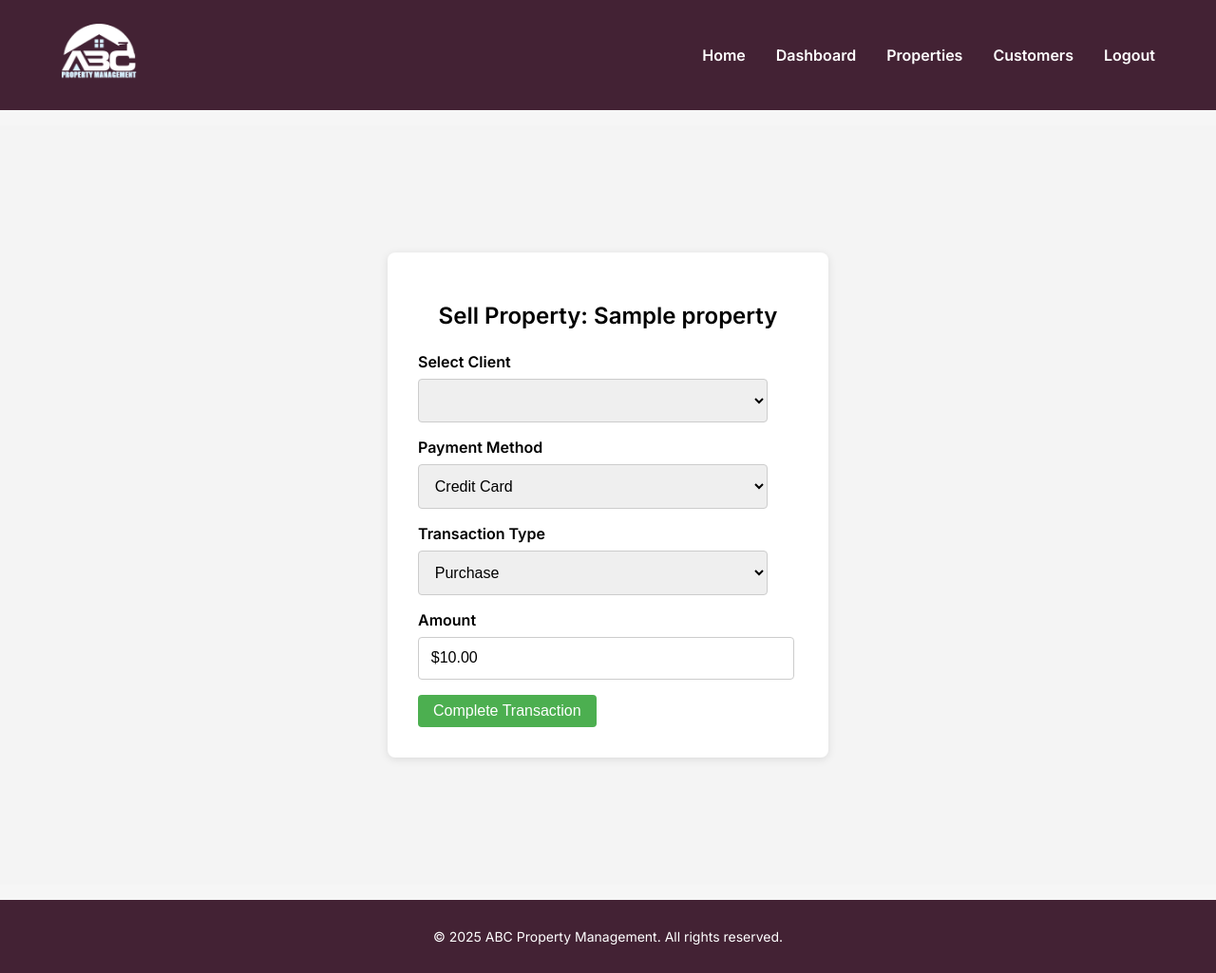
After one commit to emanuellycarvalho/poperty-management, a PHP site: page /admin/sell_property.php?property_id=1 in a window 1280 px wide. The commit adds this page. Shown: the whole page at 95% size. Run offline with PHP 8.4, Linux system fonts and the light colour scheme; the visitor is signed in with stand-in values (Sample User, id 1); tables that the repository leaves empty hold one stand-in row (values such as "Sample post"); lists and menus that the app fills with data are empty.

Commit message:
sell property

```diff
--- /dev/null
+++ b/admin/sell_property.php
@@ -0,0 +1,56 @@
+<?php
+include('./templates/header.php');
+require_once('../functions/fetches.php');
+
+$property_id = $_GET['property_id'];
+$property = fetch_property($property_id);
+$clients = fetch_clients();
+
+$is_admin = $_SESSION['user_role'] == 'admin';
+
+?>
+<div class="form-section">
+    <div class="form-container">
+        <h2>Sell Property: <?php echo $property['title']; ?></h2>
+        <form method="POST" action="./functions/sell_property.php">
+            <input type="hidden" name="property_id" value="<?php echo $property_id; ?>">
+            <div class="input-group">
+                <label for="client_id">Select Client</label>
+                <select name="client_id" id="client_id" required>
+                    <?php foreach ($clients as $client): ?>
+                        <option value="<?php echo $client['id']; ?>"><?php echo $client['first_name'] . ' ' . $client['last_name']; ?></option>
+                    <?php endforeach; ?>
+                </select>
+            </div>
+
+            <div class="input-group">
+                <label for="payment_method">Payment Method</label>
+                <select name="payment_method" id="payment_method" required>
+                    <option value="Credit Card">Credit Card</option>
+                    <option value="Bank Transfer">Bank Transfer</option>
+                    <option value="PayPal">PayPal</option>
+                </select>
+            </div>
+
+            <div class="input-group">
+                <label for="transaction_type">Transaction Type</label>
+                <select name="transaction_type" id="transaction_type" required>
+                    <option value="Purchase">Purchase</option>
+                    <option value="Rent">Rent</option>
+                </select>
+            </div>
+
+            <div class="input-group">
+                <label for="amount">Amount</label>
+                <input type="text" id="amount" name="amount" value="$<?php echo number_format($property['price'], 2); ?>"
+                    <?php echo $is_admin ? '' : 'disabled'; ?>
+                    <?php echo $is_admin ? '' : 'readonly'; ?>
+                >
+            </div>
+
+            <button type="submit" class="btn-success">Complete Transaction</button>
+        </form>
+    </div>
+</div>
+
+<?php include('./templates/footer.php'); ?>
--- a/admin/style.css
+++ b/admin/style.css
@@ -221,6 +221,22 @@ table tr:hover {
     background: var(--accent-color);
 }
 
+.btn-sell {
+    display: inline-block;
+    padding: 0.5rem 1rem;
+    background: var(--accent-color);
+    color: white;
+    border-radius: 0.25rem;
+    text-decoration: none;
+    font-size: 1rem;
+    transition: background 0.3s ease;
+}
+
+.btn-sell:hover {
+    background-color: var(--primary-color);
+}
+
+
 /* Footer styling */
 footer {
     background-color: var(--primary-color);
--- a/functions/fetches.php
+++ b/functions/fetches.php
@@ -66,6 +66,17 @@ function fetch_sellers() {
         return false;
     }
 }
+
+function fetch_clients() {
+    global $conn;
+    $query = "SELECT id, first_name, last_name FROM users WHERE role = 'buyer'";
+    $stmt = $conn->prepare($query);
+    $stmt->execute();
+    $clients = $stmt->get_result()->fetch_all(MYSQLI_ASSOC);
+    $stmt->close();
+    return $clients;
+}
+
 
 function fetch_users(){
     global $conn;
```
Also changed, not shown: admin/functions/sell_property.php (added, +75 -0 lines), admin/properties.php (+13 -0 lines).
